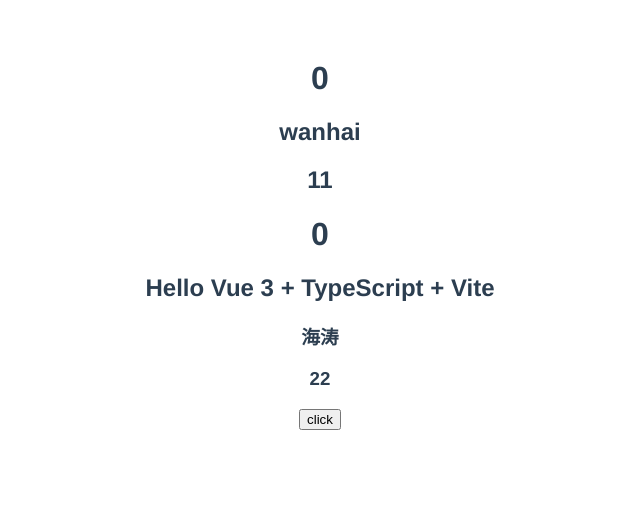
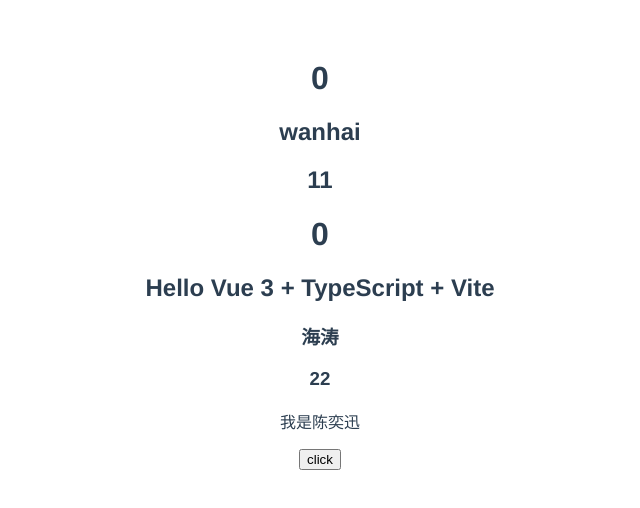
Before and after one commit to wuwanhai/shop-admin, a Vue app: page / in a window 1280 px wide. Shown: the top 508 px of the page, without its empty margins (320-960 px from the left). Built offline with nearby package versions, Linux system fonts and the light colour scheme.

Commit message:
增加 TSX 支持和 测试代码

```diff
--- a/package.json
+++ b/package.json
@@ -9,6 +9,7 @@
     "lint": "eslint ./src/**/*.{js,jsx,vue,ts,tsx} --fix"
   },
   "dependencies": {
+    "@vitejs/plugin-vue-jsx": "^1.3.10",
     "vue": "^3.2.25"
   },
   "devDependencies": {
--- a/src/components/HelloWorld.vue
+++ b/src/components/HelloWorld.vue
@@ -3,10 +3,12 @@
    <h2>{{props.msg}}</h2>
    <h3>{{props.obj.name}}</h3>
    <h3>{{props.obj.age}}</h3>
+   <Foot  msg="我是陈奕迅"/>
    <button @click="increment">click</button>
 </template>
-<script lang="ts" setup>
+<script lang="tsx" setup>
 import {PropType, ref} from "vue";
+import Foot from "./foot";
 
 // 接口类型
 
--- /dev/null
+++ b/src/components/foot.tsx
@@ -0,0 +1,26 @@
+import { defineComponent, ref } from '@vue/runtime-core'
+// import {ref} from "vue";
+
+interface propsType {
+    msg: string
+}
+
+export default defineComponent({
+   props:{
+       msg: {
+           type: String,
+           required: true
+       }
+   },
+   setup() {
+       const count = ref(0)
+       return (props: propsType) => (
+           <div>
+               <p>{props.msg}</p>
+               <p>{count}</p>
+           </div>
+       )
+
+
+   }
+})
--- a/vite.config.ts
+++ b/vite.config.ts
@@ -1,7 +1,11 @@
 import { defineConfig } from 'vite'
 import vue from '@vitejs/plugin-vue'
+import vueJsx from '@vitejs/plugin-vue-jsx'
 
 // https://vitejs.dev/config/
 export default defineConfig({
-  plugins: [vue()]
+  plugins: [vue(),vueJsx({
+    // 配置 TSX 支持
+    // options are passed on to @vue/babel-plugin-jsx
+  })]
 })
```
Also changed, not shown: 1 other file (tests, documents, lock files or other folders).
